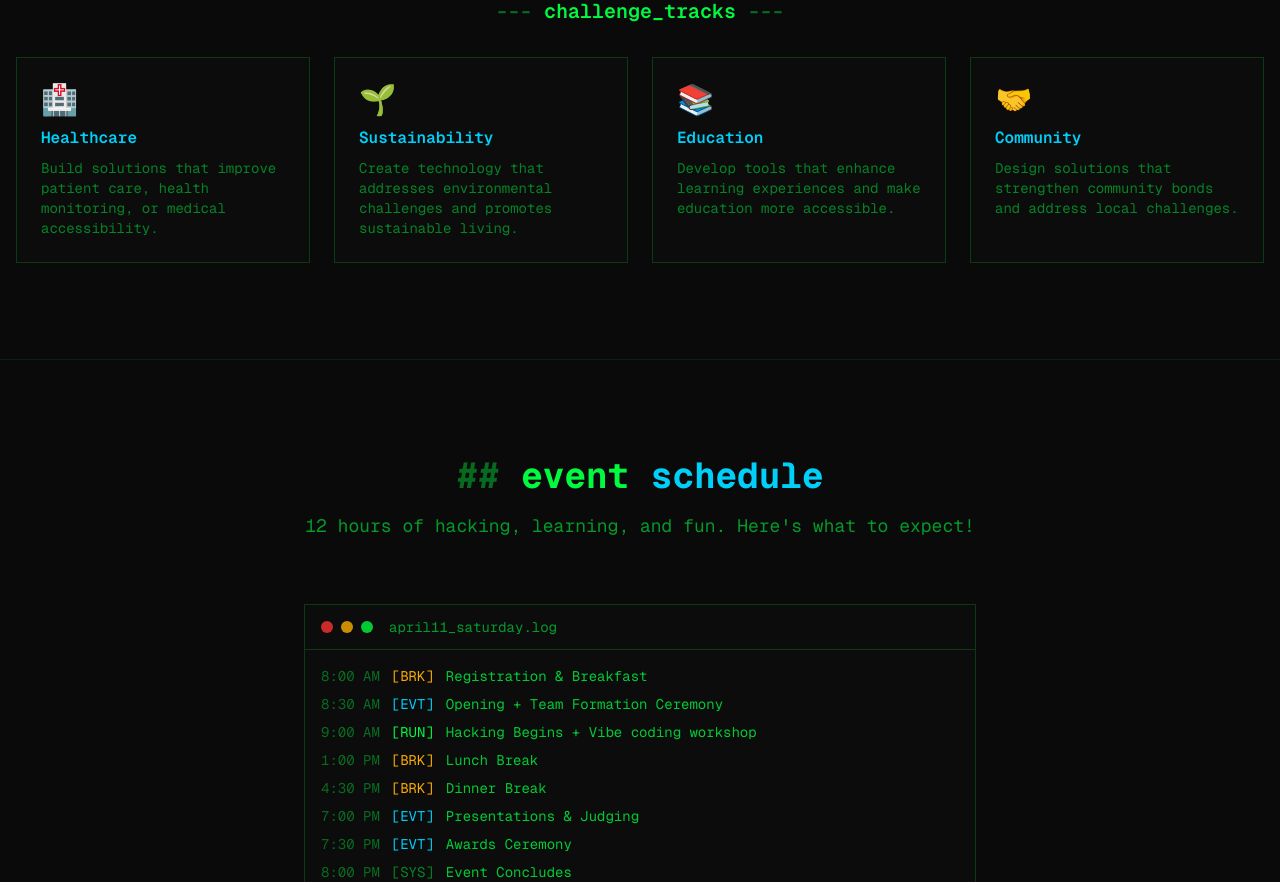
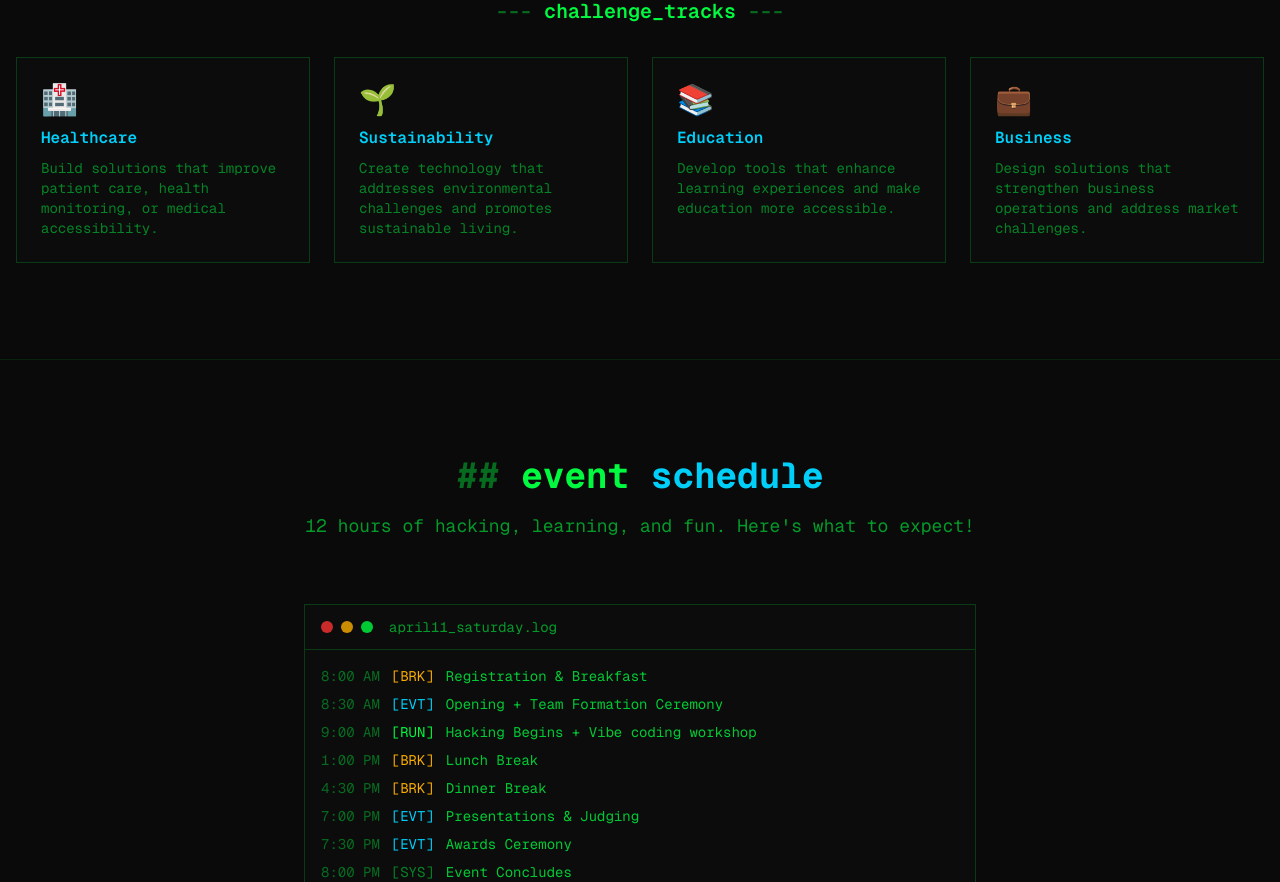
Before and after one commit to xiajieou/HackCSI, a Next.js app: page / in a window 1280 px wide. Shown: the part 1460-2342 px from the top of the page. Built offline with nearby package versions, Linux system fonts and the light colour scheme.

Commit message:
change tracks

```diff
--- a/src/components/About.tsx
+++ b/src/components/About.tsx
@@ -19,10 +19,10 @@ export function About() {
         "Develop tools that enhance learning experiences and make education more accessible.",
     },
     {
-      icon: "🤝",
-      title: "Community",
+      icon: "💼",
+      title: "Business",
       description:
-        "Design solutions that strengthen community bonds and address local challenges.",
+        "Design solutions that strengthen business operations and address market challenges.",
     },
   ];
 
--- a/src/components/FAQ.tsx
+++ b/src/components/FAQ.tsx
@@ -35,7 +35,7 @@ export function FAQ() {
     {
       question: "What can I build?",
       answer:
-        "You can build anything! Web apps, mobile apps, hardware projects, games, AI/ML applications—the sky's the limit. We have challenge tracks in Healthcare, Sustainability, Education, and Community, but you're free to work on any project.",
+        "You can build anything! Web apps, mobile apps, hardware projects, games, AI/ML applications—the sky's the limit. We have challenge tracks in Healthcare, Sustainability, Education, and Business, but you're free to work on any project.",
     },
     {
       question: "Will there be food?",
```
